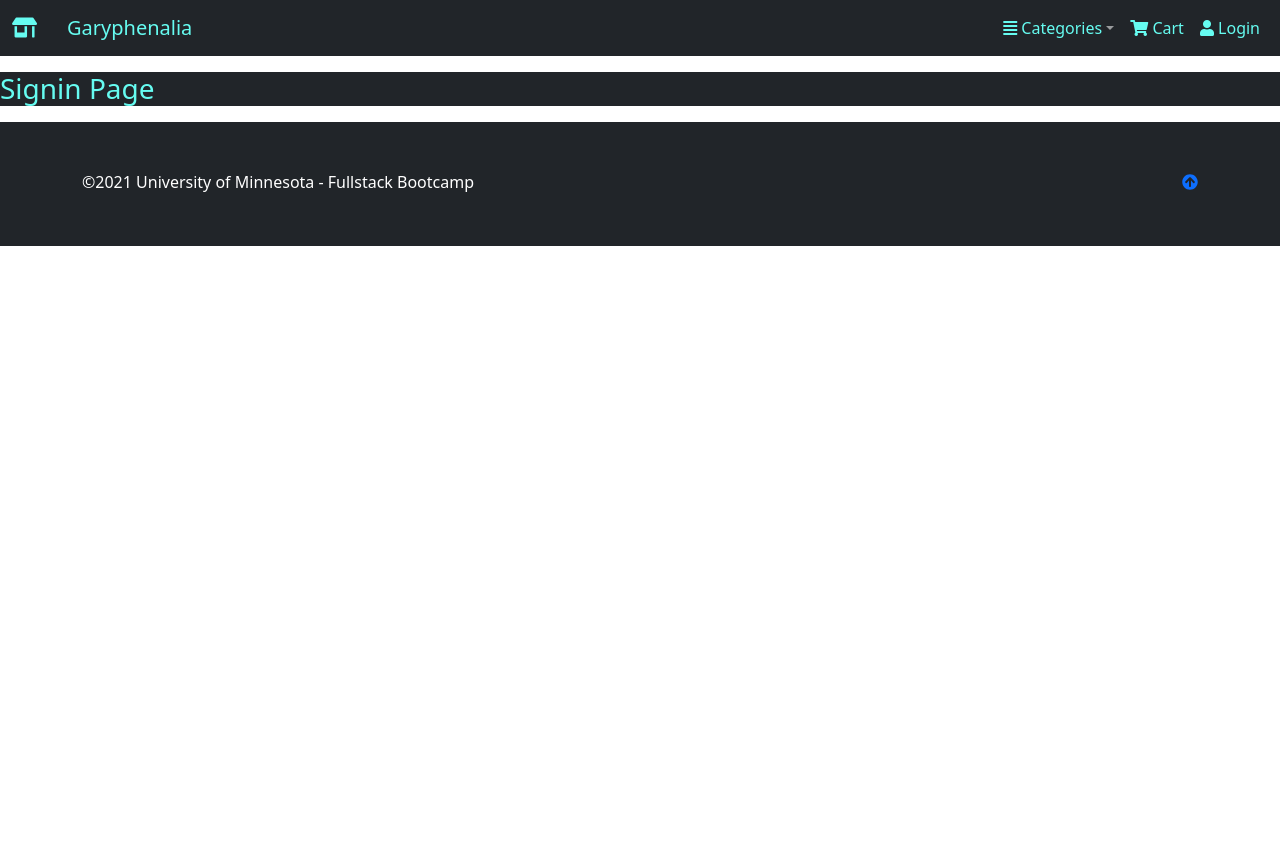
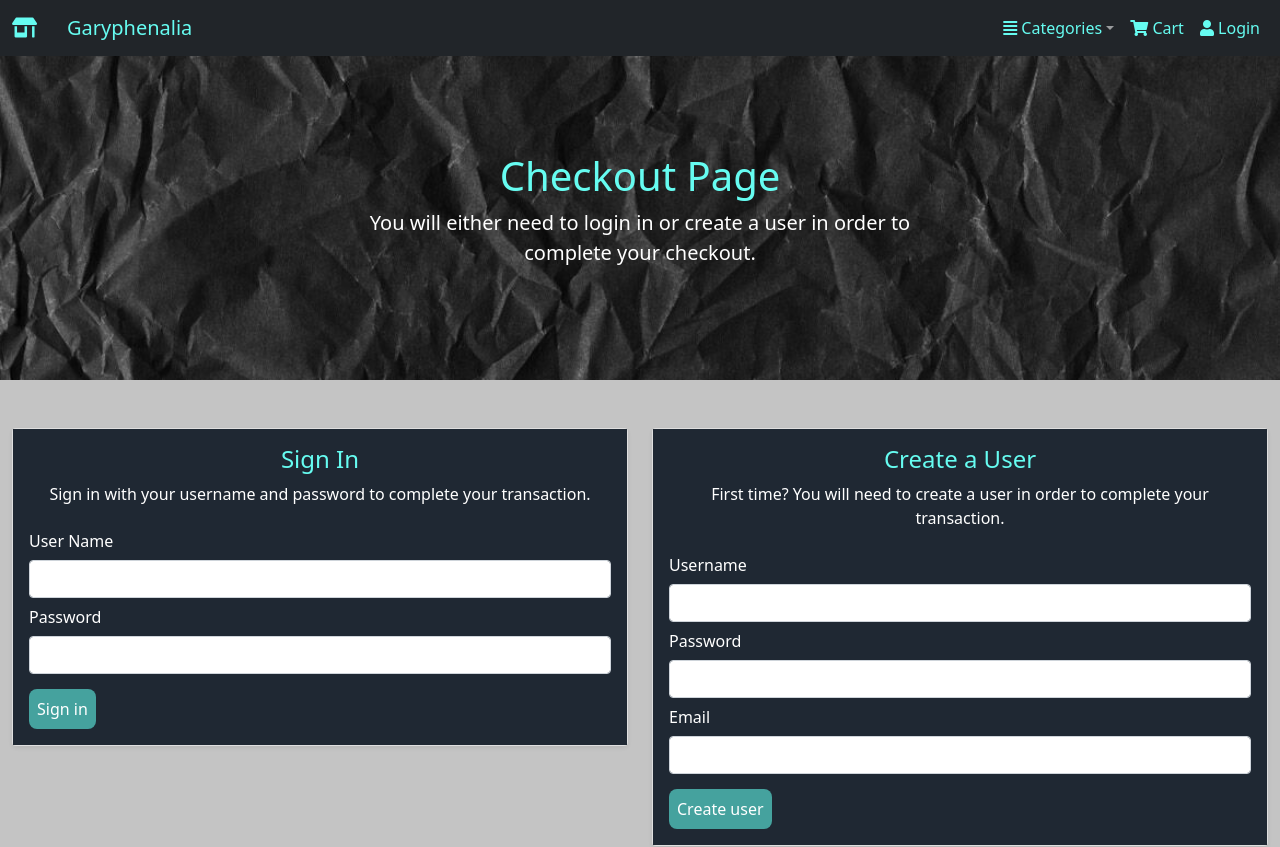
Before and after one commit to lpaschka37/MERN_Project3, a React (Create React App) app in the folder client/: page /signin in a window 1280 px wide. Shown: the top 847 px of the page. Before the commit the page ends 800 px from the top, so only its background shows below. Built offline with nearby package versions, Linux system fonts and the light colour scheme; no server answers.

Commit message:
pushing Signin.js file

```diff
--- a/client/src/pages/Signin.js
+++ b/client/src/pages/Signin.js
@@ -1,9 +1,83 @@
 import React from "react";
+import CategoryJumbotron from "../components/Jumbotron/CategoryJumbotron";
 
-function ProductListPage() {
+function SigninPage() {
   return (
-    <h3 className="my-3 bg-dark">Signin Page</h3>
+      <empty>
+        <CategoryJumbotron
+          title={"Checkout Page"}
+          subtitle={
+            "You will either need to login in or create a user in order to complete your checkout."
+          }
+        />
+        <div className="album py-5 bg-dark-custom">
+          <div className="container-fluid">
+            <div className="row row-cols-1 row-cols-sm-2 row-cols-md-3">
+              <div className="col-lg-6 col-md-6 col-sm-12">
+                <div className="card shadow-sm mb-4">
+                  <div className="card-body custom-card-dark">
+                    <h4 className="card-title">Sign In</h4>
+                      <p className="card-text-form">Sign in with your username and password to complete your transaction.</p>
+                        <form style= {{ color: "#fff"}}>
+                          <div className="row">
+                            <label for="inputUN" className="col-sm-4 col-form-label">User Name</label>
+                          <div className="col-sm-12">
+                            <input type="username" className="form-control" id="inputUN"/>
+                          </div>
+                      </div>
+                      <div className="row">
+                        <label for="inputPW" className="col-sm-4 col-form-label">Password</label>
+                          <div className="col-sm-12">
+                            <input type="password" className="form-control" id="inputPW"/>
+                          </div>
+                      </div>
+                        <button type="submit" className="home-btn form-btn">Sign in</button>
+                    </form>
+                  </div>
+                </div>
+              </div>
+
+              <div className="col-lg-6 col-md-6 col-sm-12">
+                <div className="card h-200 shadow-sm mb-4">
+                  <div className="card-body custom-card-dark">
+                    <h4 className="card-title">Create a User</h4>
+                      <p className="card-text-form">First time? You will need to create a user in order to complete your transaction.</p>
+                      <form style= {{ color: "#fff"}}>
+                        <div className="row">
+                          <label for="inputUN" className="col-sm-4 col-form-label">Username</label>
+                          <div className="col-sm-12">
+                            <input type="username" className="form-control" id="inputUN"/>
+                          </div>
+                        </div>
+                        <div className="row">
+                          <label for="inputPW" className="col-sm-4 col-form-label">Password</label>
+                          <div className="col-sm-12">
+                            <input type="password" className="form-control" id="inputPW"/>
+                          </div>
+                        </div>
+                        <div className="row">
+                          <label for="inputEmail" className="col-sm-4 col-form-label">Email</label>
+                          <div className="col-sm-12">
+                            <input type="email" className="form-control" id="inputEmail"/>
+                          </div>
+                        </div>
+                        {/* <!-- <div className="row">
+                          <label for="inputPH" className="col-sm-4 col-form-label">Phone</label>
+                          <div className="col-sm-12">
+                            <input type="phone" className="form-control" id="inputPH">
+                          </div>
+                        </div>                                  --> */}
+                        <button type="submit" className="home-btn form-btn">Create user</button>
+                    </form>
+                  </div>
+                </div>
+              </div>
+            </div>
+          </div>
+      </div>
+  </empty>
+
   );
 }
 
-export default ProductListPage;
+export default SigninPage;
```
